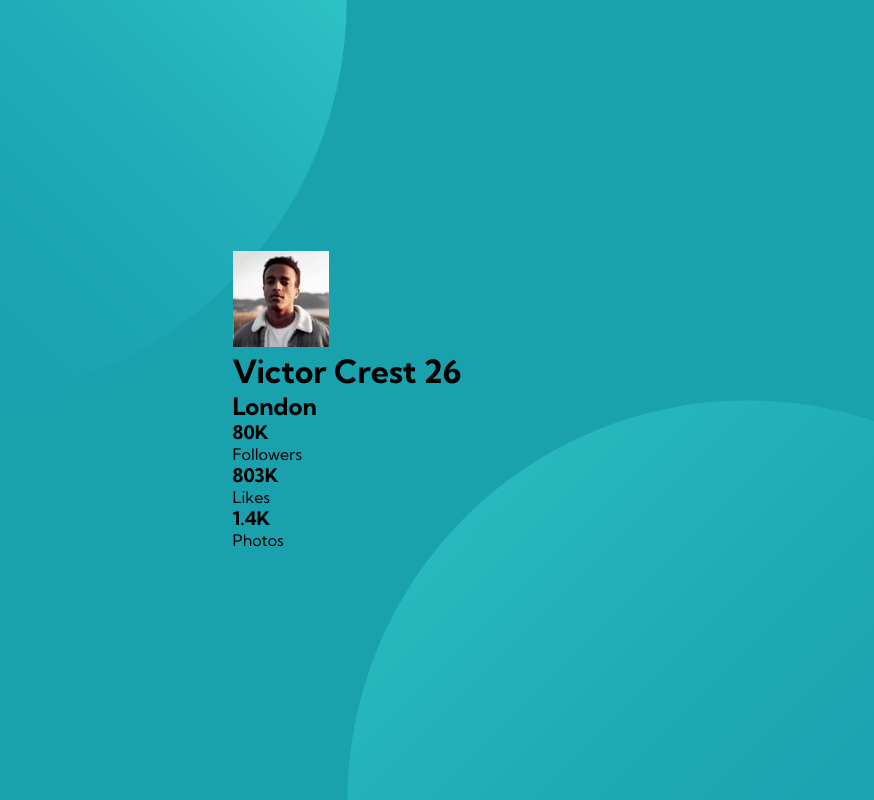
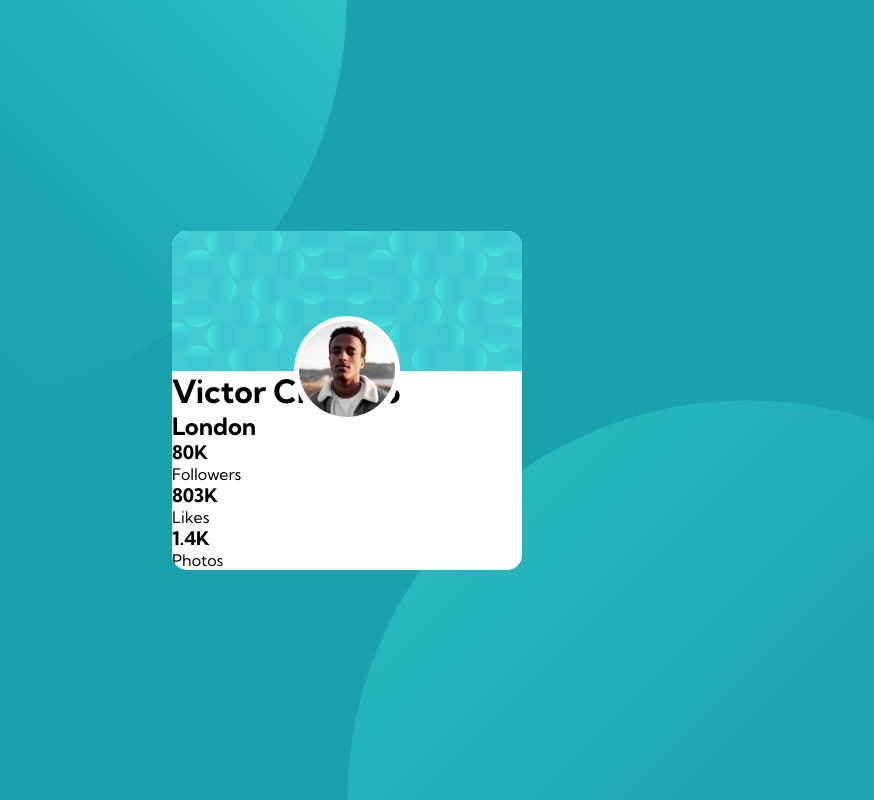
Before and after one commit to Paulo-Emerencio/profile-card-component, a plain HTML site: page index.html in a window 1280 px wide. Shown: the whole page, without its empty margins (293-1167 px from the left). Drawn offline with Linux system fonts and the light colour scheme.

Commit message:
:art: style card header

```diff
--- a/index.html
+++ b/index.html
@@ -20,7 +20,9 @@
     <div class="card">
 
       <div class="card-header">
-        <img src="images/image-victor.jpg" class="card-header-avatar" alt="Avatar">
+        <div class="card-header-avatar">
+          <img src="images/image-victor.jpg" alt="Avatar">
+        </div>
       </div>
 
       <div class="card-body">
--- a/scss/layout/_card.scss
+++ b/scss/layout/_card.scss
@@ -11,3 +11,27 @@ main {
       bottom 50vh right 50vw, top 50vh left 50vw;
    background-repeat: no-repeat;
 }
+
+.card {
+   width: 87vw;
+   max-width: 350px;
+   background-color: $card-color;
+   border-radius: 15px;
+   overflow: hidden;
+
+   &-header {
+      position: relative;
+      height: 140px;
+      background-image: url("../images/bg-pattern-card.svg");
+
+      &-avatar {
+         position: absolute;
+         left: 50%;
+         bottom: 0;
+         transform: translate(-50%, 50%);
+         background-color: $card-color;
+         padding: 5px;
+         @include img-round;
+      }
+   }
+}
--- a/scss/util/_mixin.scss
+++ b/scss/util/_mixin.scss
@@ -3,3 +3,8 @@
    justify-content: center;
    align-items: center;
 }
+
+@mixin img-round {
+   border-radius: 50%;
+   img { border-radius: 50%; }
+}
--- a/scss/util/_var.scss
+++ b/scss/util/_var.scss
@@ -3,6 +3,7 @@ $primary-color: hsl(185, 75%, 39%);
 $heading-color: hsl(229, 23%, 23%);
 $paragraph-color: hsl(227, 10%, 46%);
 // Neutral colors
+$card-color: hsl(0, 0%, 100%);
 $line-color: hsl(0, 0%, 59%);
 
 // Typography
```
Also changed, not shown: css/main.css, 1 other file.
